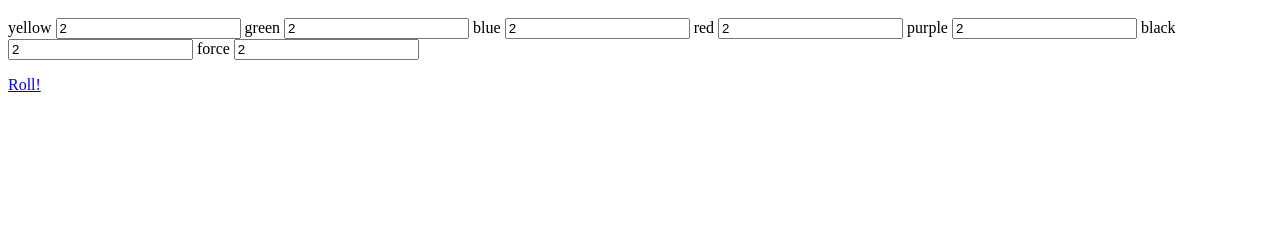
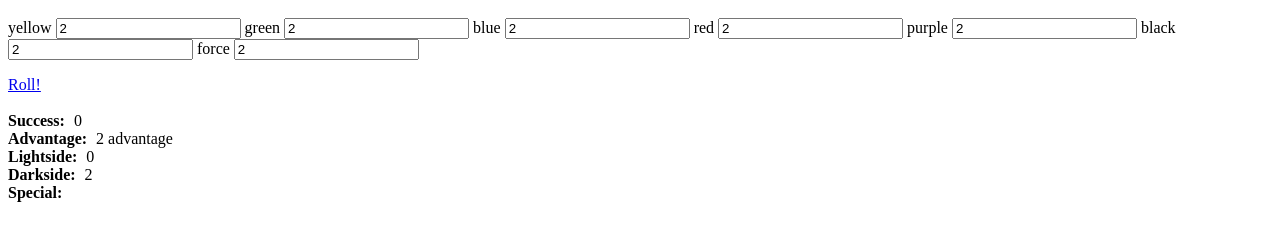
Before and after one commit to dyeje/swDiceRoller, a plain HTML site: page swDiceRoller.html in a window 1280 px wide. Both pictures are taken after a click on the link "Roll!". Shown: the part 48-288 px from the top of the page. Drawn offline with Linux system fonts and the light colour scheme.

Commit message:
Display results on screen

```diff
--- a/diceRoller.js
+++ b/diceRoller.js
@@ -16,8 +16,41 @@ rollButton.click(function (e) {
   }));
 
   var diceResults = roll(diceSets);
-  console.log(sumDiceResults(diceResults));
+  displayResults(sumDiceResults(diceResults));
 });
+
+function displayResults (diceResults) {
+  //success
+  var successDisplay = diceResults.success;
+
+  if (successDisplay > 0) {
+    successDisplay = successDisplay + " success"
+  } else if (successDisplay < 0) {
+    successDisplay = Math.abs(successDisplay) + " failure"
+  }
+
+  $('.success-value').html(successDisplay);
+
+  //advantage
+  var advantageDisplay = diceResults.advantage;
+
+  if (advantageDisplay > 0) {
+    advantageDisplay = advantageDisplay + " advantage"
+  } else if (advantageDisplay < 0) {
+    advantageDisplay = Math.abs(advantageDisplay) + " disadvantage"
+  }
+
+  $('.advantage-value').html(advantageDisplay);
+
+  //lightside
+  $('.lightside-value').html(diceResults.lightside);
+
+  //darkside
+  $('.darkside-value').html(diceResults.darkside);
+
+  //speial
+  $('.special-value').html(diceResults.special.join(', '))
+}
 
 function randomInt(max) {
   return Math.floor(Math.random() * max);
--- a/swDiceRoller.html
+++ b/swDiceRoller.html
@@ -32,6 +32,36 @@
 
     <a class="roll" href="javascript:;">Roll!</a>
 
+    <br>
+    <br>
+
+    <div>
+      <div class="success-container">
+        <div class="success-label" style="font-weight: bold; display: inline;">Success:</div>
+        <div class="success-value" style="display: inline; margin-left: 5px;"></div>
+      </div>
+
+      <div class="advantage-container">
+        <div class="advantage-label" style="font-weight: bold; display: inline;">Advantage:</div>
+        <div class="advantage-value" style="display: inline; margin-left: 5px;"></div>
+      </div>
+
+      <div class="lightside-container">
+        <div class="lightside-label" style="font-weight: bold; display: inline;">Lightside:</div>
+        <div class="lightside-value" style="display: inline; margin-left: 5px;"></div>
+      </div>
+
+      <div class="darkside-container">
+        <div class="darkside-label" style="font-weight: bold; display: inline;">Darkside:</div>
+        <div class="darkside-value" style="display: inline; margin-left: 5px;"></div>
+      </div>
+
+      <div class="special-container">
+        <div class="special-label" style="font-weight: bold; display: inline;">Special:</div>
+        <div class="special-value" style="display: inline; margin-left: 5px;"></div>
+      </div>
+    <div>
+
     <script src="lodash.min.js"></script>
     <script src="jquery.min.js"></script>
     <script src="dice.js"></script>
```
